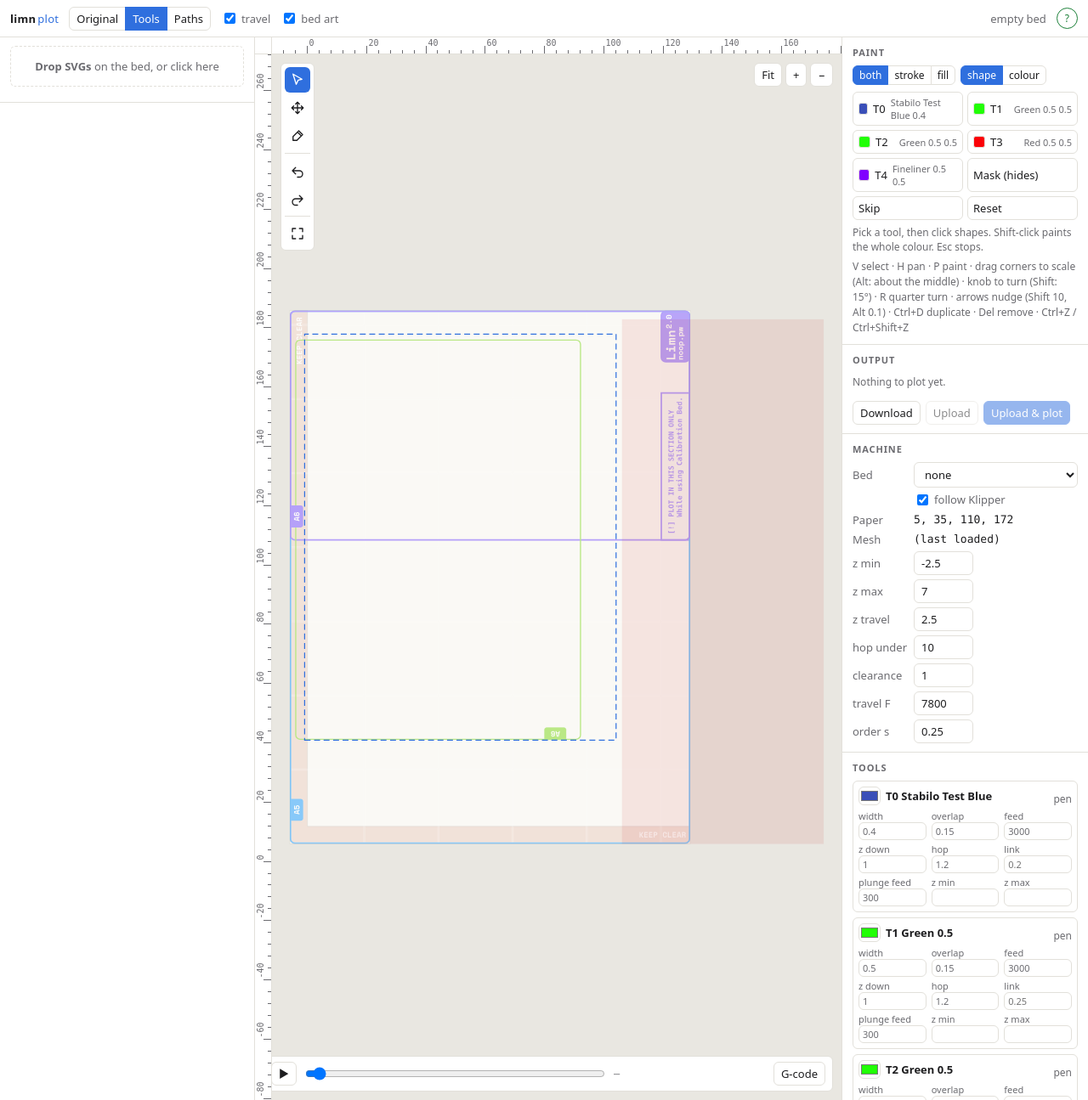
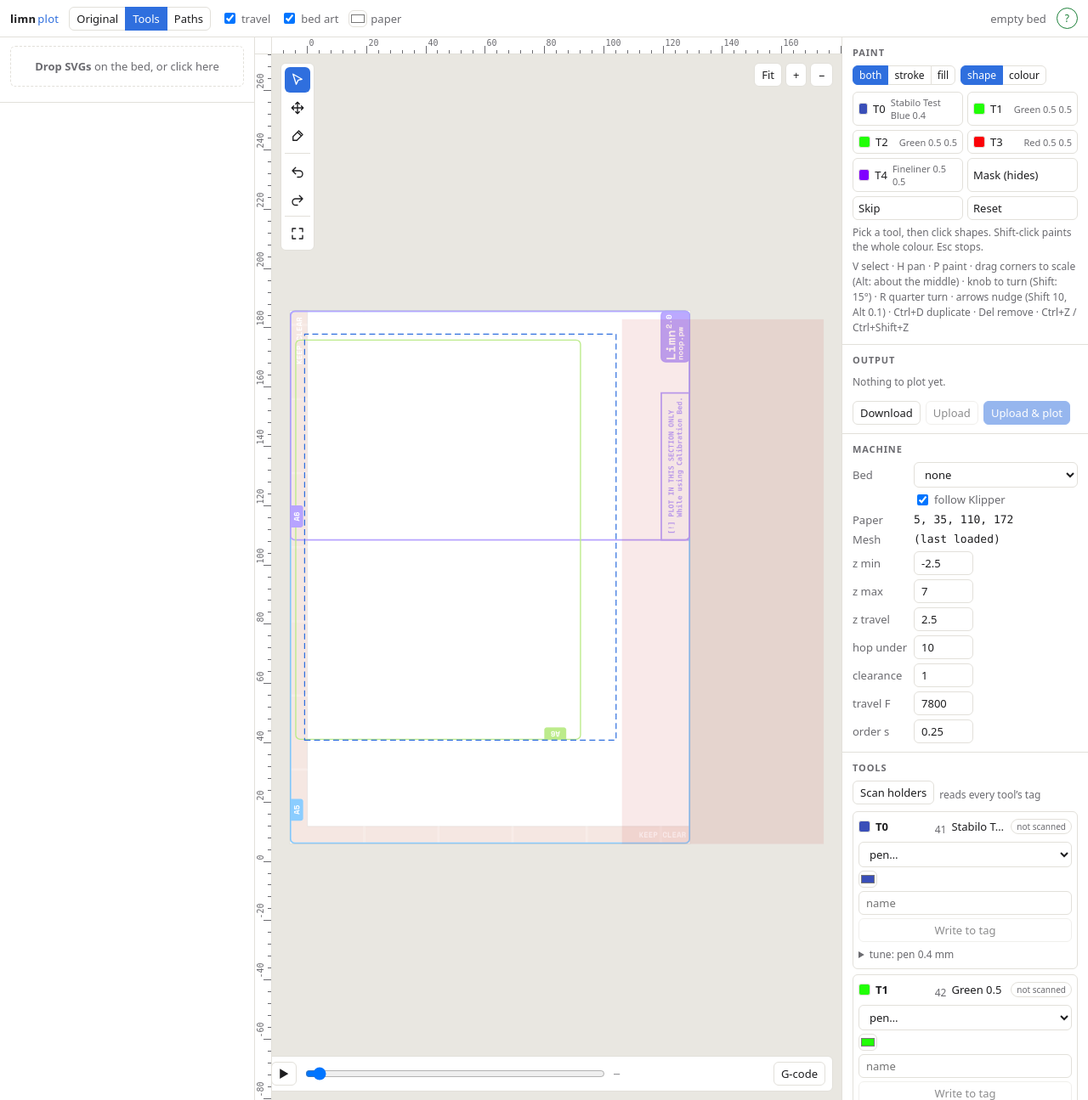
Before and after one commit to prashnts/limn, a FastAPI app: page / in a window 1280 px wide. Shown: the whole page at 85% size. Run offline with FastAPI, Linux system fonts and the light colour scheme; data that the repository does not hold is empty.

Commit message:
add: tool handling

```diff
--- a/plot/profiles/limn.toml
+++ b/plot/profiles/limn.toml
@@ -37,6 +37,7 @@
 mesh = ""               # MESH= for _APPLY_OFFSETS with no bed; "" loads the last profile
 park = [42, 123, 7]     # where _APPLY_OFFSETS HOME=1 leaves the head
 moonraker = "http://localhost:7125"     # the web UI uploads and prints here (LIMN_MOONRAKER wins)
+holders = [41, 42, 43, 44, 45]          # T0, T1, ..: limn.cfg's T0 is DOCK T=41
 
 # {index}: the first tool's number, {tool.call}: its macro (T0 -> DOCK T=41),
 # {mesh}: " MESH=<mesh>" or "".
--- a/plot/server.py
+++ b/plot/server.py
@@ -26,7 +26,7 @@
 from .fonts import HERSHEY, FontStore
 from .job import Group, Job, Obj, Placement, ShapePaint
 from .preview import parse
-from .profile import bed_papers
+from .profile import bed_papers, load_pens
 from .slicer import Cache, default_groups, text_shapes
 
 STATIC = Path(__file__).parent / 'static'
@@ -52,6 +52,8 @@
         self.lock = threading.RLock()
         self.gcode, self.name = None, None
         self.undos, self.redos = [], []
+        self.tags = None            # printer.limn.tools: what the tools' tags say, None: not asked yet
+        self.printer_job = None     # a scan or a tag write running on the printer, see run_on_printer()
 
     def save(self):
         self.job.save(self.job_path)
@@ -82,8 +84,26 @@
     def drawing(self, o):
         return svg.load_cached(self.data / o.svg, o.tolerance)
 
+    def fetch_tags(self, timeout=2):
+        '''The tags from Klipper, when it can be reached -> whether they changed.'''
+        machine, _ = load(self.job)
+        try:
+            r = requests.get(f'{machine.moonraker.rstrip("/")}/printer/objects/query', params={'limn': 'tools'},
+                             timeout=timeout)
+            r.raise_for_status()
+            tags = (r.json()['result']['status'].get('limn') or {}).get('tools') or {}
+        except Exception:
+            if self.tags is None:
+                self.tags = {}
+            return False
+        changed = tags != self.tags
+        self.tags = tags
+        return changed
+
     def state(self):
-        machine, tools = load(self.job)
+        if self.tags is None:
+            self.fetch_tags()
+        machine, tools = load(self.job, self.tags)
         objects = {}
         for o in self.job.objects:
             d = self.drawing(o)
@@ -102,8 +122,12 @@
             objects[o.id] = {'size': [d.size[0] * o.scale, d.size[1] * o.scale], 'groups': groups,
                              'texts': texts, 'shapes': len(d.shapes), 'skipped': d.skipped}
         m = machine.model_dump()
+        pens = load_pens()
+        holders = [{'t': f'T{i}', 'holder': h, 'tag': (self.tags or {}).get(str(h))}
+                   for i, h in enumerate(machine.holders)]
         return {'job': self.job.model_dump(), 'machine': m, 'beds': bed_papers(machine),
                 'tools': {k: {**t.model_dump(), 'spacing': t.spacing} for k, t in tools.items()},
+                'pens': pens, 'holders': holders,
                 'fonts': [f.__dict__ for f in self.fonts.fonts()],
                 'line_fonts': HERSHEY + [f.file for f in self.fonts.fonts() if f.kind == 'line'],
                 'objects': objects}
@@ -123,7 +147,7 @@
 
     def slice(self):
         t0 = time.monotonic()
-        result, sliced = plot(self.job, self.cache, self.fonts)
+        result, sliced = plot(self.job, self.cache, self.fonts, self.tags)
         self.gcode = result.gcode
         self.name = 'limn-' + '-'.join(o.id for o in self.job.objects)[:60] + '.gcode'
         sim = parse(result.gcode)
@@ -355,13 +379,80 @@
             r.raise_for_status()
             st = r.json()['result']['status']
         except Exception as e:
-            return {'ok': False, 'url': url, 'error': str(e)}
+            return {'ok': False, 'url': url, 'error': str(e), 'job': ws.printer_job}
         ps, limn = st.get('print_stats', {}), st.get('limn') or {}
         holder = limn.get('tool_holder') or {}
+        tags = limn.get('tools') or {}
+        with ws.lock:
+            changed = tags != ws.tags
+            ws.tags = tags
         return {'ok': True, 'url': url, 'state': ps.get('state'), 'file': ps.get('filename'),
+                'tools': tags, 'tools_changed': changed, 'job': ws.printer_job,
                 'progress': (st.get('virtual_sdcard') or {}).get('progress'),
                 'homed': (st.get('toolhead') or {}).get('homed_axes'),
                 'bed': limn.get('bed'), 'occupied': holder.get('occupied'), 'tag': limn.get('tag')}
+
+    def run_on_printer(what, script):
+        '''A script that moves the machine for a while (a scan, a tag write), in the
+        background: one at a time, never while printing. /api/printer tells how it went.'''
+        job = ws.printer_job
+        if job and not job['done']:
+            raise HTTPException(409, f"the printer is busy with {job['what']}")
+        url = moonraker()
+        try:
+            st = requests.get(f'{url}/printer/objects/query', params={'print_stats': 'state'}, timeout=3)
+            state = st.json()['result']['status']['print_stats']['state']
+        except Exception as e:
+            raise HTTPException(502, f'Moonraker at {url}: {e}')
+        if state in ('printing', 'paused'):
+            raise HTTPException(409, f'the printer is {state}')
+        job = ws.printer_job = {'what': what, 'script': script, 'started': time.time(), 'done': False, 'error': None}
+
+        def go():
+            try:
+                r = requests.post(f'{url}/printer/gcode/script', json={'script': script}, timeout=1800)
+                if r.status_code != 200:
+                    try:
+                        job['error'] = r.json()['error']['message']
+                    except Exception:
+                        job['error'] = f'HTTP {r.status_code}'
+            except Exception as e:
+                job['error'] = str(e)
+            finally:
+                job['done'], job['ended'] = True, time.time()
+                with ws.lock:
+                    ws.fetch_tags()
+        threading.Thread(target=go, daemon=True).start()
+        return {'job': job}
+
+    @app.post('/api/scan')
+    def scan(body: dict = Body(default={})):
+        '''TOOL_SCAN: every occupied holder, or {"holders": [41, 43]}.'''
+        holders = [int(h) for h in body.get('holders') or []]
+        return run_on_printer('scanning the tools', 'TOOL_SCAN' + (f" T={','.join(map(str, holders))}" if holders else ''))
+
+    @app.post('/api/holders/{holder}/tag')
+    def write_tag(holder: int, body: dict = Body(...)):
+        '''{pen, color, name}: onto the tag of the tool in `holder` (TOOL_TAG_SET).'''
+        machine, _ = load(ws.job)
+        if holder not in machine.holders:
+            raise HTTPException(404, f'no holder {holder}')
+        pens = load_pens()
+        pen = (body.get('pen') or '').strip().lower()
+        if pen and pen not in pens:
+            raise HTTPException(400, f'no pen {pen!r} in the library')
+        color = (body.get('color') or '').strip().lstrip('#').lower()
+        if color and (len(color) != 6 or any(c not in '0123456789abcdef' for c in color)):
+            raise HTTPException(400, f'colour {body.get("color")!r}: #rrggbb')
+        name = (body.get('name') or '').strip()
+        if len(name.encode()) > 20 or any(c in name for c in '"\n;#'):
+            raise HTTPException(400, f'name {name!r}: up to 20 characters, no quotes, ; or #')
+        args = ''.join(f' {k}={v}' for k, v in (('PEN', pen), ('COLOR', color)) if v)
+        if name:
+            args += f' NAME="{name}"'
+        if not args:
+            raise HTTPException(400, 'nothing to write: pen, color or name')
+        return run_on_printer(f'writing the tag of {holder}', f'TOOL_TAG_SET T={holder}{args}')
 
     @app.post('/api/printer/upload')
     def upload(body: dict = Body(default={})):
--- a/plot/static/app.css
+++ b/plot/static/app.css
@@ -41,6 +41,7 @@
 button:disabled { opacity: .5; cursor: default; }
 input[type=number] { width: 70px; }
 input[type=color] { padding: 0; width: 26px; height: 22px; }
+#paper-color { width: 22px; height: 20px; }
 
 header {
   display: flex; align-items: center; gap: 12px; padding: 6px 12px;
@@ -167,7 +168,7 @@
 .gcode .n { color: var(--muted); display: inline-block; width: 52px; }
 
 /* canvas */
-.bed-rect { fill: var(--bed); stroke: var(--line); stroke-width: .3; }
+.bed-rect { fill: var(--paper, #ffffff); stroke: var(--line); stroke-width: .3; }
 .draw-area { fill: none; stroke: var(--accent); stroke-width: .35; stroke-dasharray: 2 1.2; }
 .zone { stroke: none; }
 .zone.keep { fill: var(--bad); fill-opacity: .1; }
@@ -198,3 +199,17 @@
   #stage { order: -1; }
   aside { overflow: visible; }
 }
+
+.tools-head { margin-bottom: 8px; }
+.tools .tool .head { flex-wrap: wrap; }
+.tools .tname { flex: 1; min-width: 0; overflow: hidden; text-overflow: ellipsis; white-space: nowrap; }
+.badge { font-size: 10px; padding: 1px 6px; border-radius: 99px; border: 1px solid var(--line); color: var(--muted); }
+.badge.ok { color: #1a7f37; border-color: #1a7f37; }
+.badge.warn { color: var(--warn); border-color: var(--warn); }
+.assign { display: grid; grid-template-columns: 1fr; gap: 4px; margin: 6px 0; }
+.assign select, .assign input[data-d=name] { width: 100%; }
+.sws { display: flex; flex-wrap: wrap; gap: 3px; align-items: center; }
+.sws .sw { width: 18px; height: 18px; padding: 0; border-radius: 50%; border: 1px solid var(--line); }
+.sws .sw.on { outline: 2px solid var(--accent); outline-offset: 1px; }
+.sws input[type=color] { width: 22px; height: 20px; }
+.tools details summary { cursor: pointer; color: var(--muted); font-size: 12px; margin: 2px 0; }
--- a/plot/static/app.js
+++ b/plot/static/app.js
@@ -397,7 +397,7 @@
   // [colour, opacity] of a group in the Tools view
   if (!g) return ['none', 1];
   if (g.tool && S.tools[g.tool]) return [S.tools[g.tool].color, 1];
-  if (g.mask) return ['var(--bed)', 1];
+  if (g.mask) return ['var(--paper)', 1];
   return ['#999', 0.18];
 }
 
@@ -464,7 +464,7 @@
       } else {
         if (sh.stroke) [stroke, sop] = paintOf(effGroup(o, sh, 'stroke'));
         if (sh.fill) [fill, fop] = paintOf(effGroup(o, sh, 'fill'));
-        if (fill === 'var(--bed)') { stroke = stroke === 'none' ? 'var(--muted)' : stroke; }
+        if (fill === 'var(--paper)') { stroke = stroke === 'none' ? 'var(--muted)' : stroke; }
       }
     }
     p.setAttribute('stroke', stroke);
@@ -795,29 +795,117 @@
 });
 
 const TOOL_FIELDS = ['width', 'overlap', 'feed', 'z_down', 'hop', 'link', 'plunge_feed', 'wear', 'focus', 'power', 'reload_every', 'well_z', 'z_min', 'z_max'];
+// Each holder: what its tag says, and what the card would write to it (draft)
+const drafts = {};
+const penName = (key) => (S.pens[key] || {}).name || key || '';
+function colourName(pen, hex) {
+  const c = (S.pens[pen] || {}).colors || {};
+  return Object.keys(c).find((k) => c[k].toLowerCase() === (hex || '').toLowerCase());
+}
+function suggestName(pen, hex) {
+  const n = colourName(pen, hex);
+  const short = (S.pens[pen] || {}).short || penName(pen);
+  const colour = n ? ' ' + n.replace(/\b\w/g, (c) => c.toUpperCase()) : '';
+  return (short + colour).length <= 20 ? (short + colour).trim() : (short.slice(0, 20 - colour.length) + colour).trim();
+}
+function draftOf(t, tag, tool) {
+  const base = JSON.stringify(tag || null);
+  if (!drafts[t] || drafts[t].base !== base) {
+    drafts[t] = { base, pen: (tag && tag.pen) || '', color: (tag && tag.color) || tool.color || '#000000',
+                  name: (tag && tag.name) || '', named: false };
+  }
+  return drafts[t];
+}
 function renderTools() {
   const over = S.job.tool_overrides;
-  $('#tools').innerHTML = Object.values(S.tools).map((t) => {
-    const o = over[t.id] || {};
-    const fields = TOOL_FIELDS.filter((k) => k in t).map((k) =>
-      `<label>${k.replace('_', ' ')}<input type="number" step="any" data-k="${k}" value="${t[k] === null ? '' : num(t[k], 3)}"${k === 'link' && t[k] === null ? ` placeholder="${num(t.width / 2, 3)}"` : ''}${k in o ? ' class="changed"' : ''}></label>`).join('');
-    return `<div class="tool" data-t="${esc(t.id)}">
-      <div class="head"><input type="color" data-k="color" value="${esc(t.color)}" title="Colour"><b>${esc(t.id)} ${esc(t.name)}</b>
-        <span class="note">${esc(t.kind)}</span>${Object.keys(o).length ? '<button class="icon" data-act="reset" title="Back to tools.toml">↺</button>' : ''}</div>
-      <div class="grid">${fields}</div></div>`;
+  const job = printer && printer.job;
+  const busy = !!(job && !job.done);
+  const status = busy ? `${esc(job.what)}…` : job ? (job.error ? `⚠ ${esc(job.error)}` : `${esc(job.what)}: done`) : 'reads every tool’s tag';
+  const head = `<div class="row tools-head"><button data-act="scan"${busy ? ' disabled' : ''} title="TOOL_SCAN: each tool in turn to the tag reader">Scan holders</button>
+    <span class="note">${status}</span></div>`;
+  const cards = S.holders.map(({ t, holder, tag }) => {
+    const tool = S.tools[t] || {};
+    const o = over[t] || {};
+    const d = draftOf(t, tag, tool);
+    const badge = !tag ? '<span class="badge">not scanned</span>'
+      : tag.stale ? '<span class="badge warn" title="A hand was on this holder since: scan it again">stale</span>'
+      : tag.pen ? '<span class="badge ok">tag</span>' : '<span class="badge warn" title="The tag has only a name: give it a pen">name only</span>';
+    const pens = '<option value="">pen…</option>' + Object.entries(S.pens).map(([k, p]) =>
+      `<option value="${esc(k)}"${k === d.pen ? ' selected' : ''}>${esc(p.name)} · ${num(p.width)} mm</option>`).join('');
+    const sws = Object.entries((S.pens[d.pen] || {}).colors || {}).map(([n, hex]) =>
+      `<button class="sw${hex.toLowerCase() === d.color.toLowerCase() ? ' on' : ''}" data-color="${esc(hex)}" title="${esc(n)}" style="background:${esc(hex)}"></button>`).join('');
+    const changed = tag ? (d.pen !== (tag.pen || '') || d.color.toLowerCase() !== (tag.color || '').toLowerCase() || d.name !== (tag.name || ''))
+      : !!d.pen;
+    const fields = TOOL_FIELDS.filter((k) => k in tool).map((k) =>
+      `<label>${k.replace('_', ' ')}<input type="number" step="any" data-k="${k}" value="${tool[k] === null ? '' : num(tool[k], 3)}"${k === 'link' && tool[k] === null ? ` placeholder="${num(tool.width / 2, 3)}"` : ''}${k in o ? ' class="changed"' : ''}></label>`).join('');
+    const tuned = Object.keys(o).length;
+    return `<div class="tool" data-t="${esc(t)}" data-holder="${holder}">
+      <div class="head"><span class="swatch" style="background:${esc(tool.color || '#000')}"></span><b>${esc(t)}</b>
+        <span class="note">${holder}</span><span class="tname" title="${esc(tool.name)}">${esc((tag && tag.name) || tool.name || '')}</span>${badge}</div>
+      ${tag ? `<div class="note mono">${tag.pen ? esc(penName(tag.pen)) + ' · ' : ''}${num(tool.width)} mm · dx ${num(tag.dx)} dy ${num(tag.dy)} dz ${num(tag.dz)}</div>` : ''}
+      <div class="assign">
+        <select data-d="pen" title="The kind of pen (pens.toml)">${pens}</select>
+        <div class="sws">${sws}<input type="color" data-d="color" value="${esc(d.color)}" title="Any colour"></div>
+        <input data-d="name" maxlength="20" value="${esc(d.name)}" placeholder="${esc(suggestName(d.pen, d.color) || 'name')}" title="The tag's name, up to 20">
+        <button data-act="write" class="${changed ? 'primary' : ''}"${busy || !changed ? ' disabled' : ''} title="Dock ${esc(t)}, write this onto its tag, put it back">Write to tag</button>
+      </div>
+      <details${tuned ? ' open' : ''}><summary>tune: ${esc(tool.kind || 'pen')} ${num(tool.width)} mm${tuned ? ' · changed here' : ''}</summary>
+        <div class="grid">${fields}</div>${tuned ? '<button class="icon" data-act="reset" title="Back to the pen library / tools.toml">↺ undo tuning</button>' : ''}</details>
+    </div>`;
   }).join('');
+  $('#tools').innerHTML = head + cards;
+}
+function redraft(t, update) {
+  const d = drafts[t];
+  Object.assign(d, update);
+  if (!d.named) d.name = suggestName(d.pen, d.color);
+  renderTools();
 }
 $('#tools').addEventListener('change', async (e) => {
-  const t = e.target, card = t.closest('.tool'); if (!card || !t.dataset.k) return;
-  const v = t.type === 'color' ? t.value : (t.value === '' ? null : +t.value);
-  setState(await api('PATCH', '/api/job', { tool_overrides: { [card.dataset.t]: { [t.dataset.k]: v } } }));
+  const el = e.target, card = el.closest('.tool'); if (!card) return;
+  const t = card.dataset.t;
+  if (el.dataset.d === 'pen') {
+    const colors = Object.values((S.pens[el.value] || {}).colors || {});
+    const d = drafts[t];
+    return redraft(t, { pen: el.value, color: colors.map((c) => c.toLowerCase()).includes(d.color.toLowerCase()) ? d.color : (colors[0] || d.color) });
+  }
+  if (el.dataset.d === 'color') return redraft(t, { color: el.value });
+  if (el.dataset.d === 'name') { Object.assign(drafts[t], { name: el.value.trim(), named: !!el.value.trim() }); return renderTools(); }
+  if (!el.dataset.k) return;
+  setState(await api('PATCH', '/api/job', { tool_overrides: { [t]: { [el.dataset.k]: el.value === '' ? null : +el.value } } }));
 });
 $('#tools').addEventListener('click', async (e) => {
-  if (e.target.dataset.act !== 'reset') return;
-  const id = e.target.closest('.tool').dataset.t;
-  const keys = Object.fromEntries(Object.keys(S.job.tool_overrides[id] || {}).map((k) => [k, null]));
-  setState(await api('PATCH', '/api/job', { tool_overrides: { [id]: keys } }));
+  const el = e.target;
+  if (el.dataset.act === 'scan') {
+    if (!confirm('Scan: take each tool to the tag reader in turn and read its tag?')) return;
+    printer = { ...(printer || {}), job: (await api('POST', '/api/scan', {})).job };
+    renderTools(); watchJob();
+    return;
+  }
+  const card = el.closest('.tool'); if (!card) return;
+  const t = card.dataset.t;
+  if (el.dataset.color) return redraft(t, { color: el.dataset.color });
+  if (el.dataset.act === 'write') {
+    const d = drafts[t], holder = card.dataset.holder;
+    const what = [d.pen && penName(d.pen), colourName(d.pen, d.color) || d.color, d.name && `"${d.name}"`].filter(Boolean).join(', ');
+    if (!confirm(`Dock ${t} (holder ${holder}), write ${what} onto its tag, and put it back?`)) return;
+    const r = await api('POST', `/api/holders/${holder}/tag`, { pen: d.pen, color: d.color, name: d.name || suggestName(d.pen, d.color) });
+    printer = { ...(printer || {}), job: r.job };
+    renderTools(); watchJob();
+  } else if (el.dataset.act === 'reset') {
+    const keys = Object.fromEntries(Object.keys(S.job.tool_overrides[t] || {}).map((k) => [k, null]));
+    setState(await api('PATCH', '/api/job', { tool_overrides: { [t]: keys } }));
+  }
 });
+let jobTimer = null;
+function watchJob() {
+  clearTimeout(jobTimer);
+  jobTimer = setTimeout(async () => {
+    await pollPrinter();
+    const job = printer && printer.job;
+    if (job && !job.done) watchJob();
+  }, 2000);
+}
 
 function renderFonts() {
   $('#fonts').innerHTML = S.fonts.map((f) => `
@@ -840,8 +928,17 @@
 
 // --- printer ----------------------------------------------------------------
 let printer = null;
+let lastJob = null;
 async function pollPrinter() {
-  try { printer = await api('GET', '/api/printer'); } catch { printer = { ok: false, error: 'server' }; }
+  const before = printer && printer.job;
+  try { printer = await api('GET', '/api/printer'); } catch { printer = { ok: false, error: 'server', job: before }; }
+  const job = printer.job;
+  if (job && job.done && lastJob && !lastJob.done && job.started === lastJob.started) {
+    toast(job.error ? `${job.what}: ${job.error}` : `${job.what}: done`, !!job.error);
+  }
+  lastJob = job;
+  if (printer.tools_changed) setState(await api('GET', '/api/state'));
+  else if (S) renderTools();
   const pill = $('#printer-pill');
   if (!printer.ok) {
     pill.textContent = 'printer offline'; pill.className = 'pill bad'; pill.title = printer.error || '';
@@ -917,6 +1014,13 @@
 $('#views').addEventListener('click', (e) => { const b = e.target.closest('button'); if (b) setView(b.dataset.view); });
 $('#show-travel').addEventListener('change', () => { if (preview) scrubTo(+$('#scrubber').value); });
 $('#show-art').addEventListener('change', () => { bedSig = null; renderBed(); });
+function setPaper(colour) {
+  svg.style.setProperty('--paper', colour);
+  $('#paper-color').value = colour;
+  store.set('paper', colour);
+}
+$('#paper-color').addEventListener('input', (e) => setPaper(e.target.value));
+setPaper(store.get('paper', '#ffffff'));
 $('#zoom-fit').addEventListener('click', fit);
 $('#zoom-in').addEventListener('click', () => zoom(0.8));
 $('#zoom-out').addEventListener('click', () => zoom(1.25));
--- a/plot/static/index.html
+++ b/plot/static/index.html
@@ -16,6 +16,7 @@
   </div>
   <label class="check"><input type="checkbox" id="show-travel" checked> travel</label>
   <label class="check"><input type="checkbox" id="show-art" checked> bed art</label>
+  <label class="check" title="The paper's colour on the canvas, whatever the theme"><input type="color" id="paper-color" value="#ffffff"> paper</label>
   <div class="grow"></div>
   <div id="slice-status" class="status">—</div>
   <div id="printer-pill" class="pill" title="Klipper">printer …</div>
--- a/plot/tools.py
+++ b/plot/tools.py
@@ -70,6 +70,9 @@
     z_min: float | None = None  # narrow the machine's z limits for this tool
     z_max: float | None = None
     link: float | None = None   # stays down across gaps up to this; default half its width
+    pen: str | None = None      # the pen library's key (pens.toml), from the tool's tag
+    holder: int | None = None   # the holder it is in, when its tag says what it is
+    source: str = 'profile'     # profile: tools.toml; tag: its tag; stale: a tag from before a hand was there
 
     @property
     def call(self):
```
Also changed, not shown: ext/limn/__init__.py (+66 -9 lines), ext/limn/tool_holder.py (+67 -7 lines), ext/tests/test_klipper.py (+28 -0 lines), ext/tests/test_tool_holder.py (+24 -0 lines), klipper/limn.cfg (+39 -6 lines), plot/emit.py (+8 -5 lines), plot/profile.py (+34 -0 lines), plot/profiles/pens.toml (added, +38 -0 lines), plot/tests/test_server.py (+78 -1 lines).
